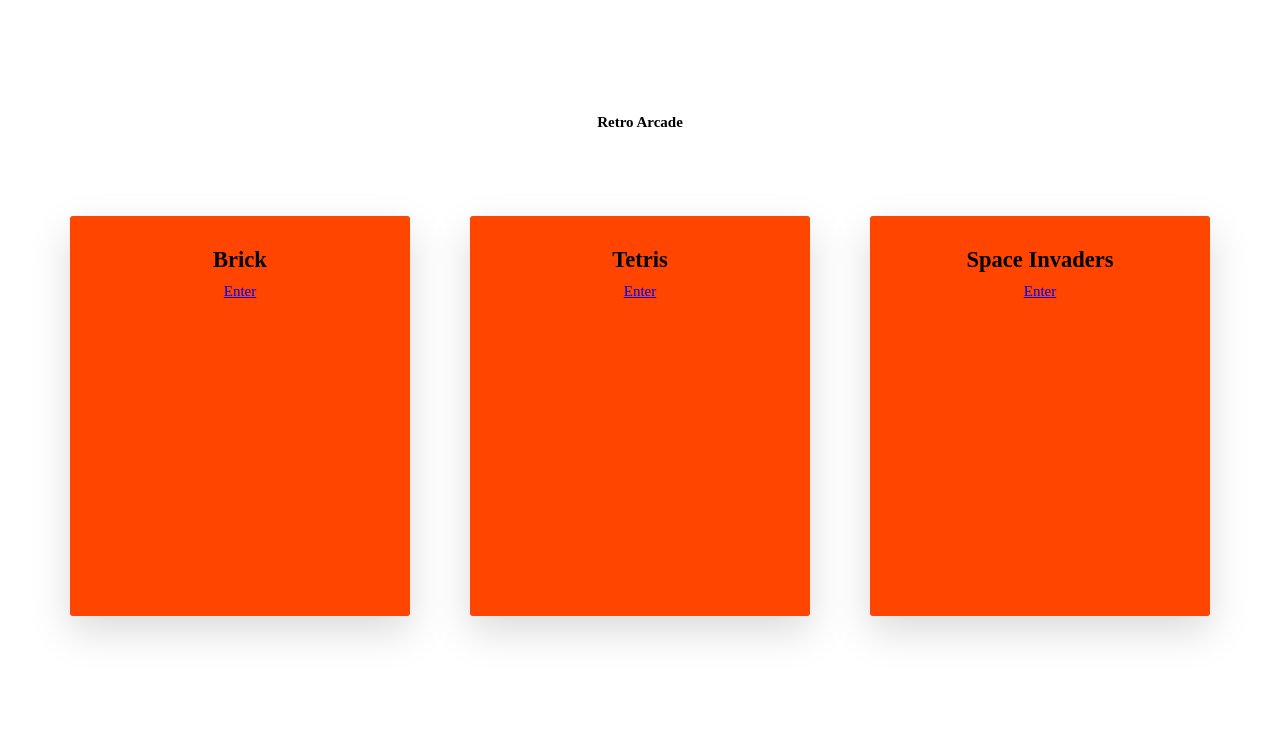
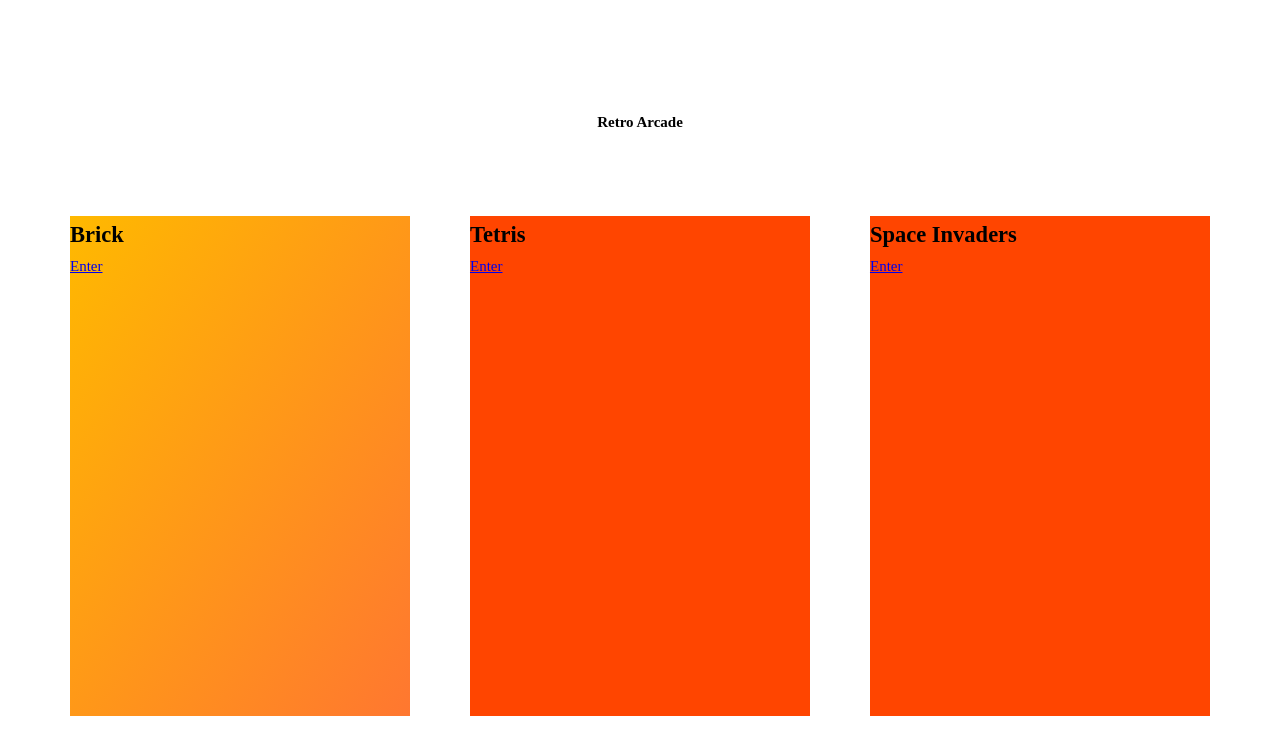
Before and after one commit to gazjosef/retro-arcade, a website: page index.html in a window 1280 px wide. Drawn offline with Linux system fonts and the light colour scheme.

Commit message:
Updated retro arcade

```diff
--- a/index.html
+++ b/index.html
@@ -16,19 +16,19 @@
       </div>
       <div class="row">
         <div class="col-1-of-3">
-          <div class="feature-box">
+          <div class="card card-1">
             <h1>Brick</h1>
             <a href="./games/brick/brick.html">Enter</a>
           </div>
         </div>
         <div class="col-1-of-3">
-          <div class="feature-box">
+          <div class="card card-2">
             <h1>Tetris</h1>
             <a href="./games/tetris/tetris.html">Enter</a>
           </div>
         </div>
         <div class="col-1-of-3">
-          <div class="feature-box">
+          <div class="card card-3">
             <h1>Space Invaders</h1>
             <a href="./games/space-invaders/space-invaders.html">Enter</a>
           </div>
--- a/scss/abstract/_variables.scss
+++ b/scss/abstract/_variables.scss
@@ -1,7 +1,14 @@
 // COLORS
 $color-primary:#000; // Pastel Green
+
 $color-primary-light: #000; // Emerald Green
 $color-primary-dark: #000; // Jungle Greens
+
+$color-secondary-light: #ffb900; // Selective Yellow
+$color-secondary-dark: #ff7730; // Burning Orange
+
+$color-tertiary-light: #2998ff; // Dodger Blue
+$color-tertiary-dark: #5643fa; // Royal Blue
 
 $color-grey-light-1: #f7f7f7; // Alabaster Grey
 
--- /dev/null
+++ b/scss/components/_card.scss
@@ -0,0 +1,18 @@
+.card {
+  background-color: orangered;
+  height: 50rem;
+  transition: all .5s;
+  font-size: 1.5rem;
+  // padding: 2.5rem;
+  // text-align: center;
+  // box-shadow: 0 1.5rem 4rem rgba(#000, .15);
+  // border-radius: 3px;
+
+  &-1 {
+    background-image: linear-gradient(to right bottom, $color-secondary-light, $color-secondary-dark);
+  }
+
+  &:hover {
+    transform: translateY(-1.5rem) scale(1.03);
+  }
+}
--- a/scss/components/_feature-box.scss
+++ /dev/null
@@ -1,15 +0,0 @@
-.feature-box {
-  background-color: orangered;
-  height: 40rem;
-
-
-  font-size: 1.5rem;
-  padding: 2.5rem;
-  text-align: center;
-  box-shadow: 0 1.5rem 4rem rgba(#000, .15);
-  border-radius: 3px;
-
-  &:hover {
-    transform: translateY(-1.5rem) scale(1.03);
-  }
-}
--- a/scss/main.scss
+++ b/scss/main.scss
@@ -6,7 +6,7 @@
 @import "base/typography";
 @import "base/utilities";
 
-@import "components/feature-box";
+@import "components/card";
 
 @import "layout/feature-games";
 @import "layout/grid";
```
Also changed, not shown: css/style.css.
